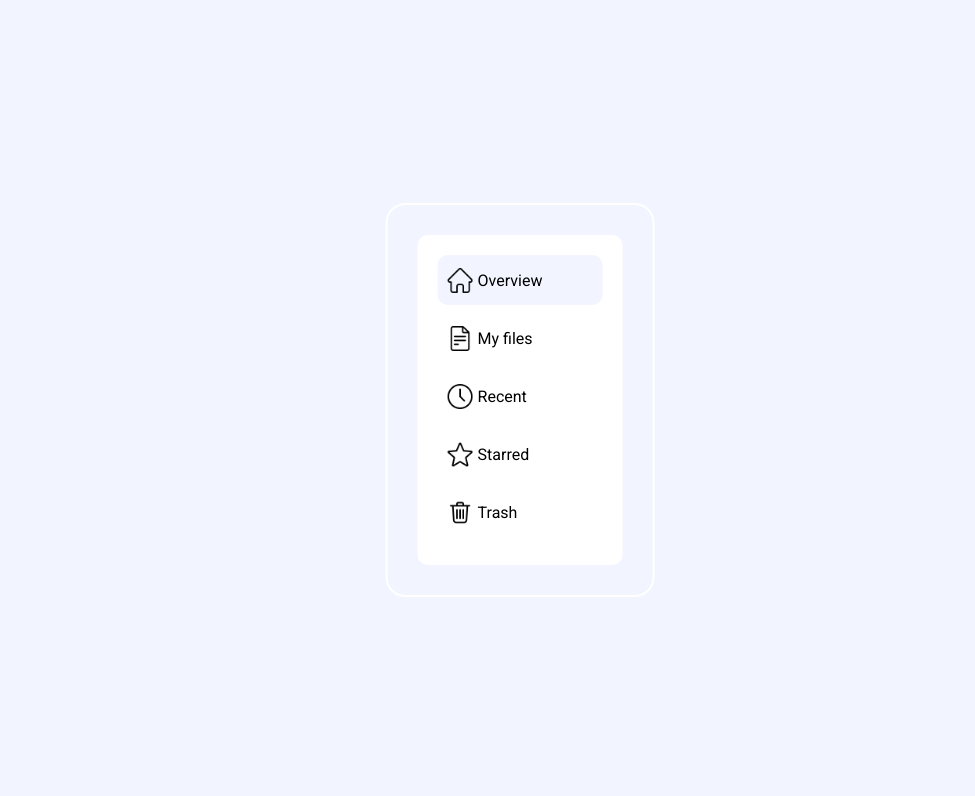
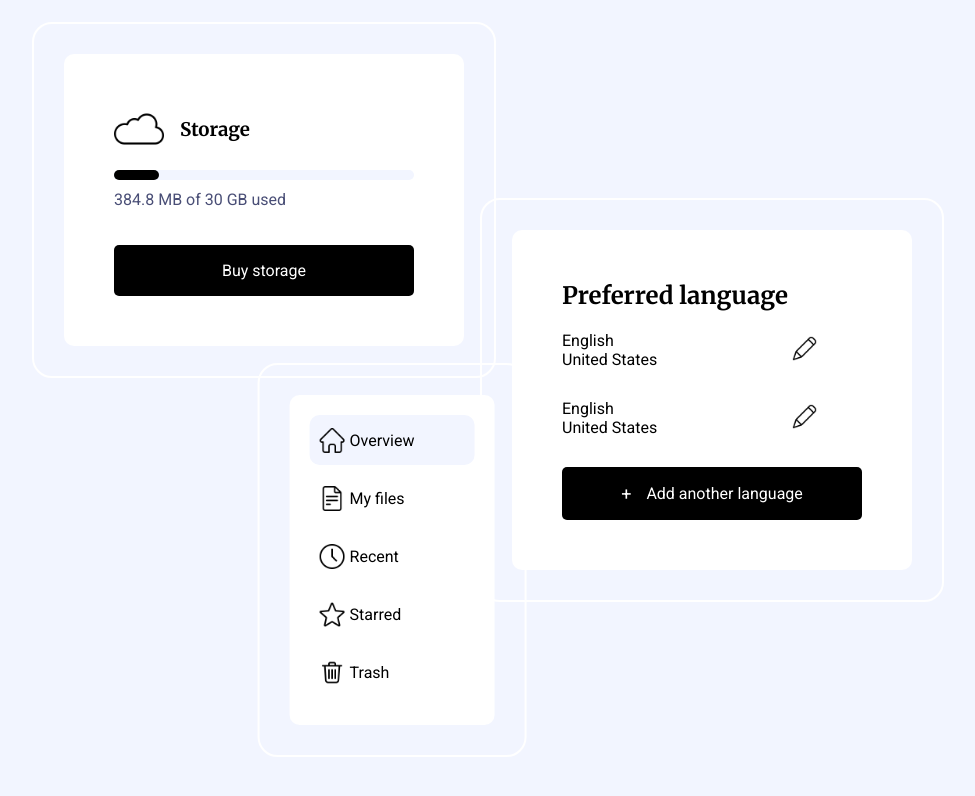
Before and after one commit to SebuhiNesirov/UIDesingDailyProjects, a plain HTML site: page day_1526/index.html in a window 1280 px wide. Shown: the whole page, without its empty margins (120-1095 px from the left). Drawn offline with Linux system fonts and the light colour scheme.

Commit message:
UIDesingDaily
UI Desing Daily 1526 task complate

```diff
--- a/day_1526/index.html
+++ b/day_1526/index.html
@@ -74,6 +74,30 @@
     <!-- Navigation End -->
 
 
+    <!-- Storage  -->
+
+    <div class="storage border">
+        <div class="storage-content">
+            <div class="storage-content_title">
+                <img src="./img/cloud.png" alt="Cloud">
+                <h3>Storage</h3>
+            </div>
+            <div class="storage-content_skill">
+                <div class="storage-content_skill-bars">
+                    <div class="bar cloud"></div>
+                </div>
+                <p>384.8 MB of 30 GB used</p>
+            </div>
+            <div class="storage-content_bottom">
+                <button>Buy storage</button>
+            </div>
+        </div>
+    </div>
+
+
+    <!-- Storage End -->
+
+
 
     <script src="./app.js"></script>
 </body>
--- a/day_1526/scss/main.scss
+++ b/day_1526/scss/main.scss
@@ -26,6 +26,19 @@ $dark-color:#000000;
     background-color: $background-color;
     border-radius: 10px;
 }
+
+.bar {
+    text-align: right;
+    background-color: red;
+    height: 10px;
+    border-radius: 10px;
+}
+
+.cloud {
+    width: 15%;
+    background-color: $dark-color;
+}
+
 
 //
 
@@ -57,9 +70,9 @@ body {
 .language {
     position: absolute;
     top: 50%;
-    left: 50%;
+    left: 65%;
     transform: translate(-50%,-50%);
-    display: none;
+    // display: none;
 
     .language-content {
 
@@ -130,8 +143,8 @@ body {
 
 .navigation {
     position: absolute;
-    top: 50%;
-    left: 50%;
+    top: 70%;
+    left: 40%;
     transform: translate(-50%,-50%);
     // display: none;
 
@@ -167,6 +180,73 @@ body {
     }
 }
 
+// Navigation End
 
 
-// Navigation End
+
+// Storage
+
+.storage {
+    position: absolute;
+    top: 25%;
+    left: 30%;
+    transform: translate(-50%, -50%);
+
+    &-content {
+        padding: 50px;
+        background-color: $light-color;
+        border-radius: 10px;
+
+        &_title {
+            display: flex;
+            justify-content: start;
+            align-items: center;
+
+            margin-bottom: 16px;
+
+            img {
+                width: 50px;
+                height: 50px;
+                margin-right: 16px;
+            }
+            h3 {}
+        }
+
+        &_skill {
+            margin-bottom: 36px;
+
+            &-bars {
+                width: 100%;
+                height: 10px;
+                background-color: $background-color;
+                border-radius: 10px;
+                margin-bottom: 10px;
+
+            }
+            p {
+                color: $primary-color;
+            }
+        }
+
+        &_bottom {
+
+            button {
+                width: 300px;
+                font-size: 1em;
+                padding: 16px;
+                border-radius: 5px;
+
+                display: flex;
+                align-items: center;
+                justify-content: center;
+
+                color: $light-color;
+                background-color: $dark-color;
+
+            }
+        }
+    }
+}
+
+
+// Storage ENd
```
Also changed, not shown: day_1526/css/main.css, 1 other file.
